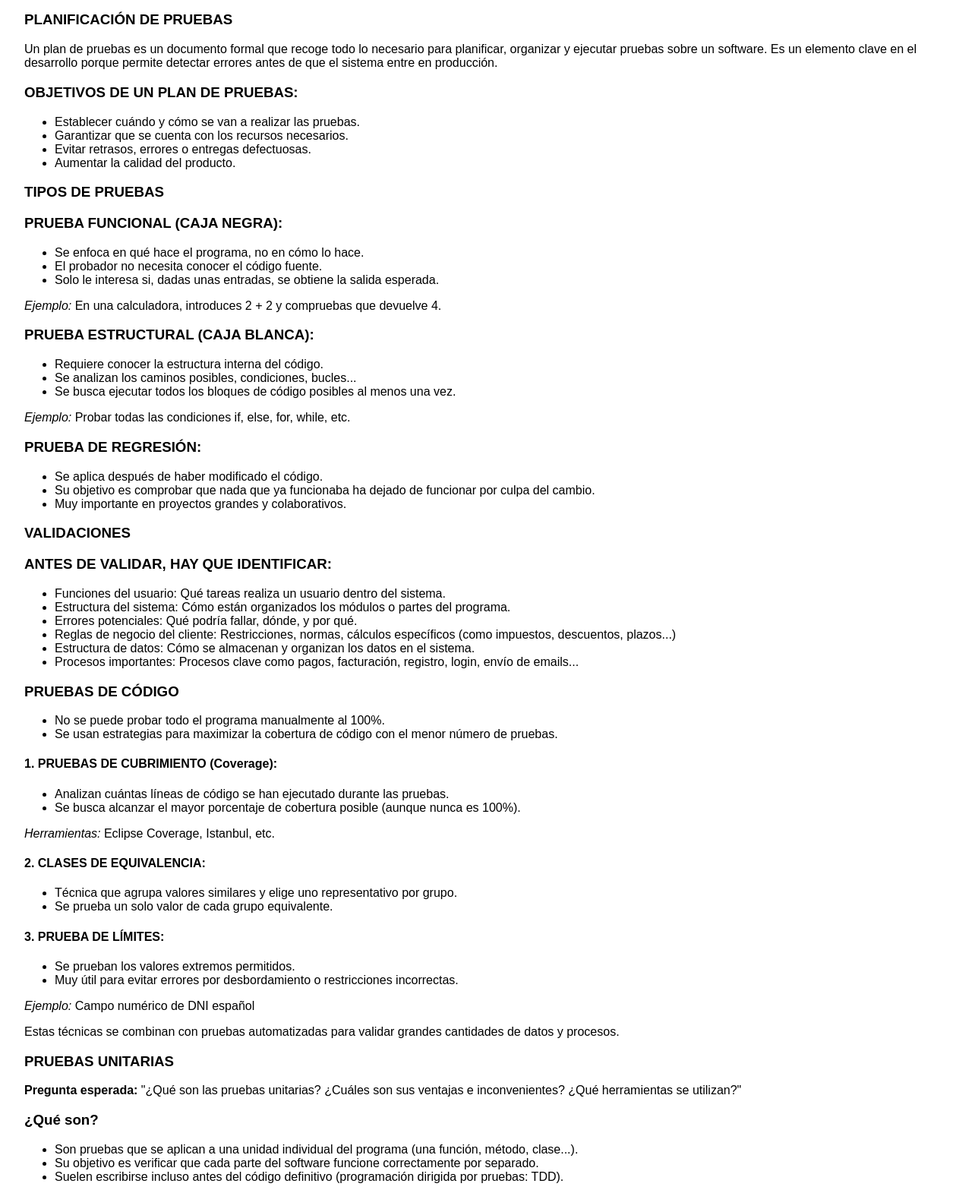
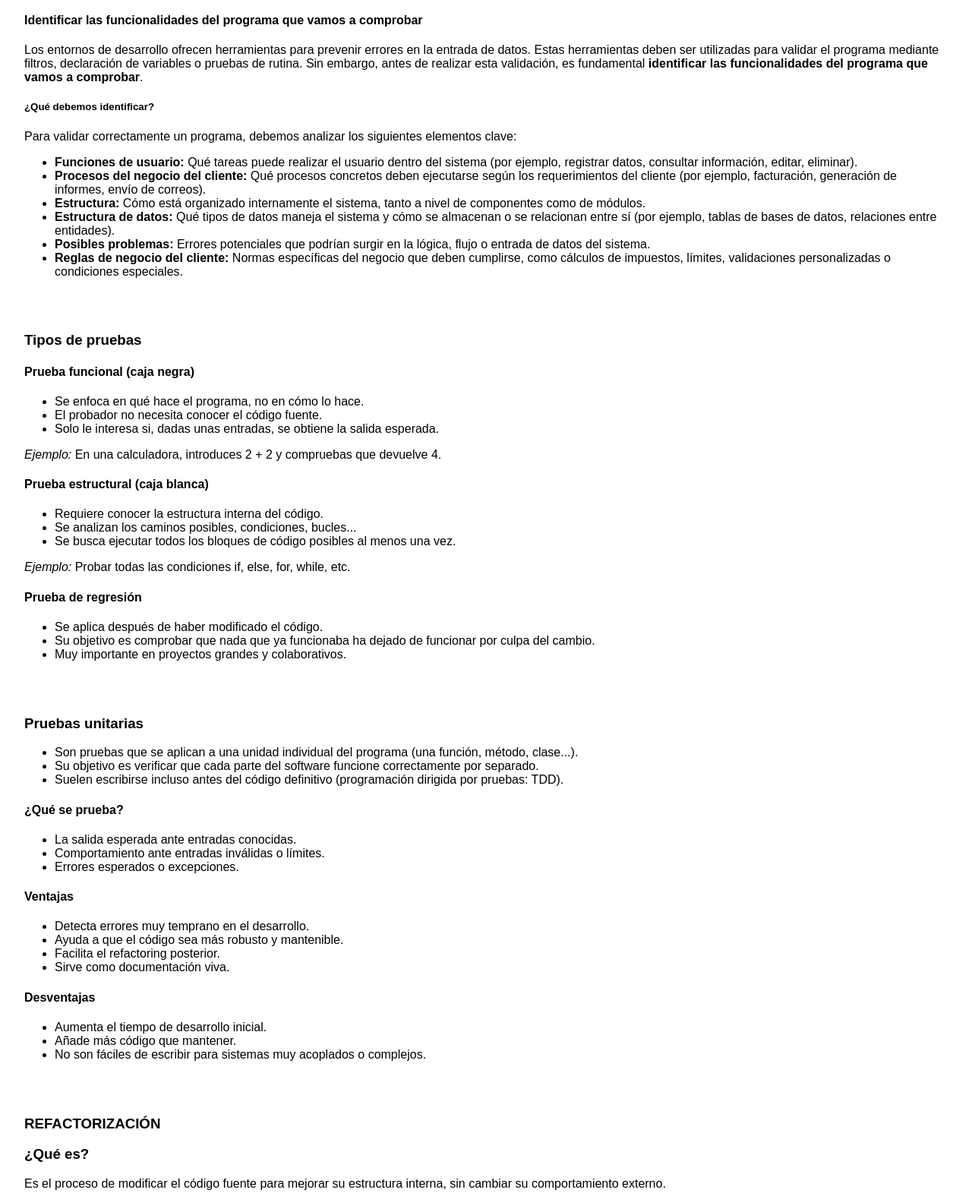
Before and after one commit to rtecgs/entornos, a plain HTML site: page unidad2.html in a window 1280 px wide. Shown: the part 126-1697 px from the top of the page at 76% size. Drawn offline with Linux system fonts and the light colour scheme.

Commit message:
Update unidad2.html

```diff
--- a/unidad2.html
+++ b/unidad2.html
@@ -1,4 +1,3 @@
-
 <!DOCTYPE html>
 <html lang="es">
 <head>
@@ -17,6 +16,98 @@
     <main>
         <h3>2 - OPTIMIZACIÓN DE SOFTWARE</h3>
 
+        <h4>Identificar las funcionalidades del programa que vamos a comprobar</h4>
+        <p>
+        Los entornos de desarrollo ofrecen herramientas para prevenir errores en la entrada de datos.
+        Estas herramientas deben ser utilizadas para validar el programa mediante filtros, declaración de variables o pruebas de rutina.
+        Sin embargo, antes de realizar esta validación, es fundamental <strong>identificar las funcionalidades del programa que vamos a comprobar</strong>.
+        </p>
+
+        <h5>¿Qué debemos identificar?</h5>
+        <p>Para validar correctamente un programa, debemos analizar los siguientes elementos clave:</p>
+        <ul>
+            <li><strong>Funciones de usuario:</strong> Qué tareas puede realizar el usuario dentro del sistema (por ejemplo, registrar datos, consultar información, editar, eliminar).</li>
+            <li><strong>Procesos del negocio del cliente:</strong> Qué procesos concretos deben ejecutarse según los requerimientos del cliente (por ejemplo, facturación, generación de informes, envío de correos).</li>
+            <li><strong>Estructura:</strong> Cómo está organizado internamente el sistema, tanto a nivel de componentes como de módulos.</li>
+            <li><strong>Estructura de datos:</strong> Qué tipos de datos maneja el sistema y cómo se almacenan o se relacionan entre sí (por ejemplo, tablas de bases de datos, relaciones entre entidades).</li>
+            <li><strong>Posibles problemas:</strong> Errores potenciales que podrían surgir en la lógica, flujo o entrada de datos del sistema.</li>
+            <li><strong>Reglas de negocio del cliente:</strong> Normas específicas del negocio que deben cumplirse, como cálculos de impuestos, límites, validaciones personalizadas o condiciones especiales.</li>
+        </ul>
+        <br></br>
+
+        <h3>Tipos de pruebas</h3>
+
+        <h4>Prueba funcional (caja negra)</h4>
+        <ul>
+            <li>Se enfoca en qué hace el programa, no en cómo lo hace.</li>
+            <li>El probador no necesita conocer el código fuente.</li>
+            <li>Solo le interesa si, dadas unas entradas, se obtiene la salida esperada.</li>
+        </ul>
+        <p><em>Ejemplo:</em> En una calculadora, introduces 2 + 2 y compruebas que devuelve 4.</p>
+
+        <h4>Prueba estructural (caja blanca)</h4>
+        <ul>
+            <li>Requiere conocer la estructura interna del código.</li>
+            <li>Se analizan los caminos posibles, condiciones, bucles...</li>
+            <li>Se busca ejecutar todos los bloques de código posibles al menos una vez.</li>
+        </ul>
+        <p><em>Ejemplo:</em> Probar todas las condiciones if, else, for, while, etc.</p>
+
+        <h4>Prueba de regresión</h4>
+        <ul>
+            <li>Se aplica después de haber modificado el código.</li>
+            <li>Su objetivo es comprobar que nada que ya funcionaba ha dejado de funcionar por culpa del cambio.</li>
+            <li>Muy importante en proyectos grandes y colaborativos.</li>
+        </ul>
+        <br></br>
+
+        <h3>Pruebas unitarias</h3>
+
+        <ul>
+            <li>Son pruebas que se aplican a una unidad individual del programa (una función, método, clase...).</li>
+            <li>Su objetivo es verificar que cada parte del software funcione correctamente por separado.</li>
+            <li>Suelen escribirse incluso antes del código definitivo (programación dirigida por pruebas: TDD).</li>
+        </ul>
+
+        <h4>¿Qué se prueba?</h4>
+        <ul>
+            <li>La salida esperada ante entradas conocidas.</li>
+            <li>Comportamiento ante entradas inválidas o límites.</li>
+            <li>Errores esperados o excepciones.</li>
+        </ul>
+
+        <h4>Ventajas</h4>
+        <ul>
+            <li>Detecta errores muy temprano en el desarrollo.</li>
+            <li>Ayuda a que el código sea más robusto y mantenible.</li>
+            <li>Facilita el refactoring posterior.</li>
+            <li>Sirve como documentación viva.</li>
+        </ul>
+
+        <h4>Desventajas</h4>
+        <ul>
+            <li>Aumenta el tiempo de desarrollo inicial.</li>
+            <li>Añade más código que mantener.</li>
+            <li>No son fáciles de escribir para sistemas muy acoplados o complejos.</li>
+        </ul>
+        <br></br>
+
+        <h3>REFACTORIZACIÓN</h3>
+        <h3>¿Qué es?</h3>
+        <p>Es el proceso de modificar el código fuente para mejorar su estructura interna, sin cambiar su comportamiento externo.</p>
+
+        <h3>¿Para qué sirve?</h3>
+        <ul>
+            <li>Mejora la legibilidad del código.</li>
+            <li>Hace que sea más mantenible y escalable.</li>
+            <li>Elimina duplicidades, errores ocultos y malas prácticas.</li>
+        </ul>
+
+        <p><strong>Ejemplo:</strong> Dividir una función muy larga en varias más pequeñas y legibles.</p>
+        <p><strong>Nota:</strong> No debe cambiar lo que el software hace. Solo cómo está escrito.</p>
+        <br></br>
+
+
         <h3>PLANIFICACIÓN DE PRUEBAS</h3>
         <p>Un plan de pruebas es un documento formal que recoge todo lo necesario para planificar, organizar y ejecutar pruebas sobre un software. Es un elemento clave en el desarrollo porque permite detectar errores antes de que el sistema entre en producción.</p>
 
@@ -26,30 +117,6 @@
             <li>Garantizar que se cuenta con los recursos necesarios.</li>
             <li>Evitar retrasos, errores o entregas defectuosas.</li>
             <li>Aumentar la calidad del producto.</li>
-        </ul>
-
-        <h3>TIPOS DE PRUEBAS</h3>
-        <h3>PRUEBA FUNCIONAL (CAJA NEGRA):</h3>
-        <ul>
-            <li>Se enfoca en qué hace el programa, no en cómo lo hace.</li>
-            <li>El probador no necesita conocer el código fuente.</li>
-            <li>Solo le interesa si, dadas unas entradas, se obtiene la salida esperada.</li>
-        </ul>
-        <p><em>Ejemplo:</em> En una calculadora, introduces 2 + 2 y compruebas que devuelve 4.</p>
-
-        <h3>PRUEBA ESTRUCTURAL (CAJA BLANCA):</h3>
-        <ul>
-            <li>Requiere conocer la estructura interna del código.</li>
-            <li>Se analizan los caminos posibles, condiciones, bucles...</li>
-            <li>Se busca ejecutar todos los bloques de código posibles al menos una vez.</li>
-        </ul>
-        <p><em>Ejemplo:</em> Probar todas las condiciones if, else, for, while, etc.</p>
-
-        <h3>PRUEBA DE REGRESIÓN:</h3>
-        <ul>
-            <li>Se aplica después de haber modificado el código.</li>
-            <li>Su objetivo es comprobar que nada que ya funcionaba ha dejado de funcionar por culpa del cambio.</li>
-            <li>Muy importante en proyectos grandes y colaborativos.</li>
         </ul>
 
         <h3>VALIDACIONES</h3>
@@ -90,60 +157,6 @@
         <p><em>Ejemplo:</em> Campo numérico de DNI español</p>
         <p>Estas técnicas se combinan con pruebas automatizadas para validar grandes cantidades de datos y procesos.</p>
 
-        <h3>PRUEBAS UNITARIAS</h3>
-        <p><strong>Pregunta esperada:</strong> "¿Qué son las pruebas unitarias? ¿Cuáles son sus ventajas e inconvenientes? ¿Qué herramientas se utilizan?"</p>
-
-        <h3>¿Qué son?</h3>
-        <ul>
-            <li>Son pruebas que se aplican a una unidad individual del programa (una función, método, clase...).</li>
-            <li>Su objetivo es verificar que cada parte del software funcione correctamente por separado.</li>
-            <li>Suelen escribirse incluso antes del código definitivo (programación dirigida por pruebas: TDD).</li>
-        </ul>
-
-        <h3>¿Qué se prueba?</h3>
-        <ul>
-            <li>La salida esperada ante entradas conocidas.</li>
-            <li>Comportamiento ante entradas inválidas o límites.</li>
-            <li>Errores esperados o excepciones.</li>
-        </ul>
-
-        <h3>Ventajas:</h3>
-        <ul>
-            <li>Detecta errores muy temprano en el desarrollo.</li>
-            <li>Ayuda a que el código sea más robusto y mantenible.</li>
-            <li>Facilita el refactoring posterior.</li>
-            <li>Sirve como documentación viva.</li>
-        </ul>
-
-        <h3>Desventajas:</h3>
-        <ul>
-            <li>Aumenta el tiempo de desarrollo inicial.</li>
-            <li>Añade más código que mantener.</li>
-            <li>No son fáciles de escribir para sistemas muy acoplados o complejos.</li>
-        </ul>
-
-        <h3>Herramientas comunes:</h3>
-        <ul>
-            <li>JUnit (Java)</li>
-            <li>PHPUnit (PHP)</li>
-            <li>NUnit (.NET)</li>
-            <li>PyTest (Python)</li>
-        </ul>
-
-
-        <h3>REFACTORIZACIÓN</h3>
-        <h3>¿Qué es?</h3>
-        <p>Es el proceso de modificar el código fuente para mejorar su estructura interna, sin cambiar su comportamiento externo.</p>
-
-        <h3>¿Para qué sirve?</h3>
-        <ul>
-            <li>Mejora la legibilidad del código.</li>
-            <li>Hace que sea más mantenible y escalable.</li>
-            <li>Elimina duplicidades, errores ocultos y malas prácticas.</li>
-        </ul>
-
-        <p><strong>Ejemplo:</strong> Dividir una función muy larga en varias más pequeñas y legibles.</p>
-        <p><strong>Nota:</strong> No debe cambiar lo que el software hace. Solo cómo está escrito.</p>
 
 
         <h3>CONTROL DE VERSIONES</h3>
```
